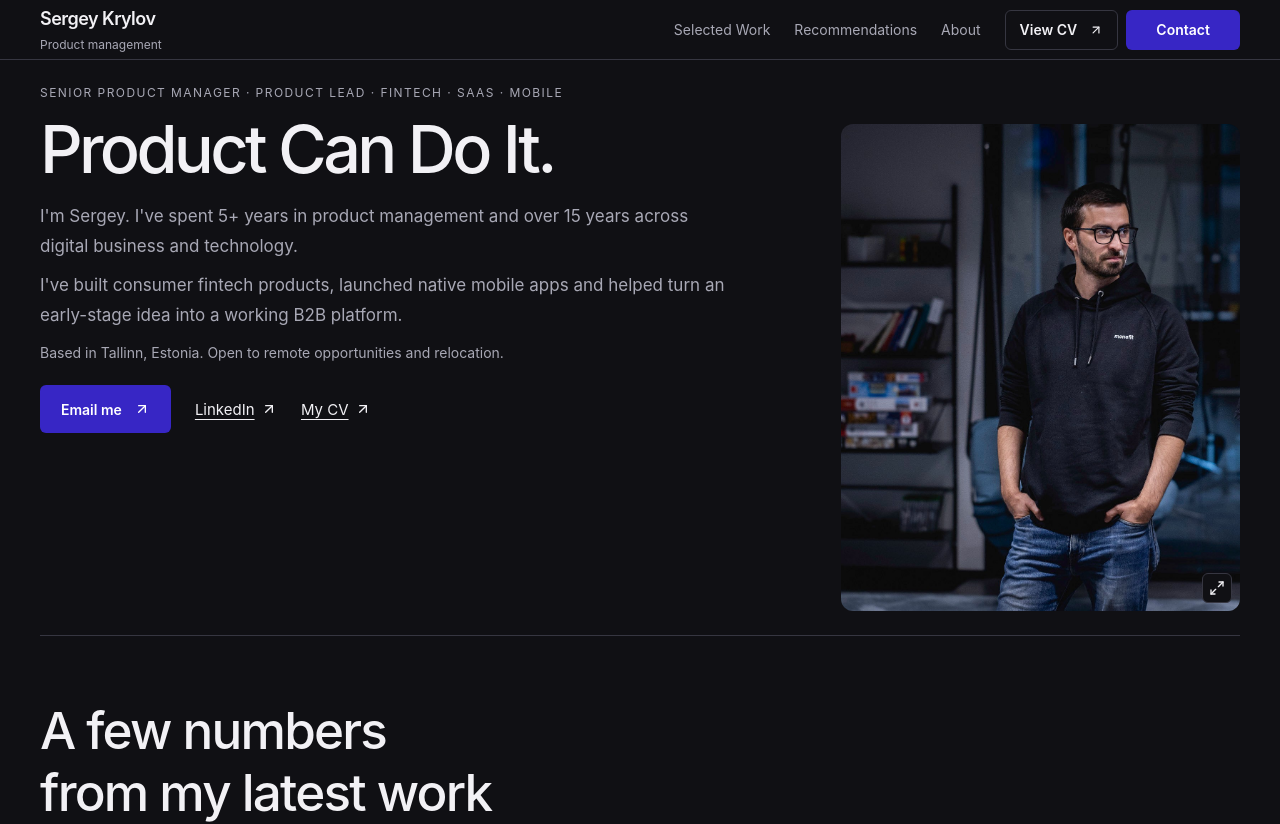
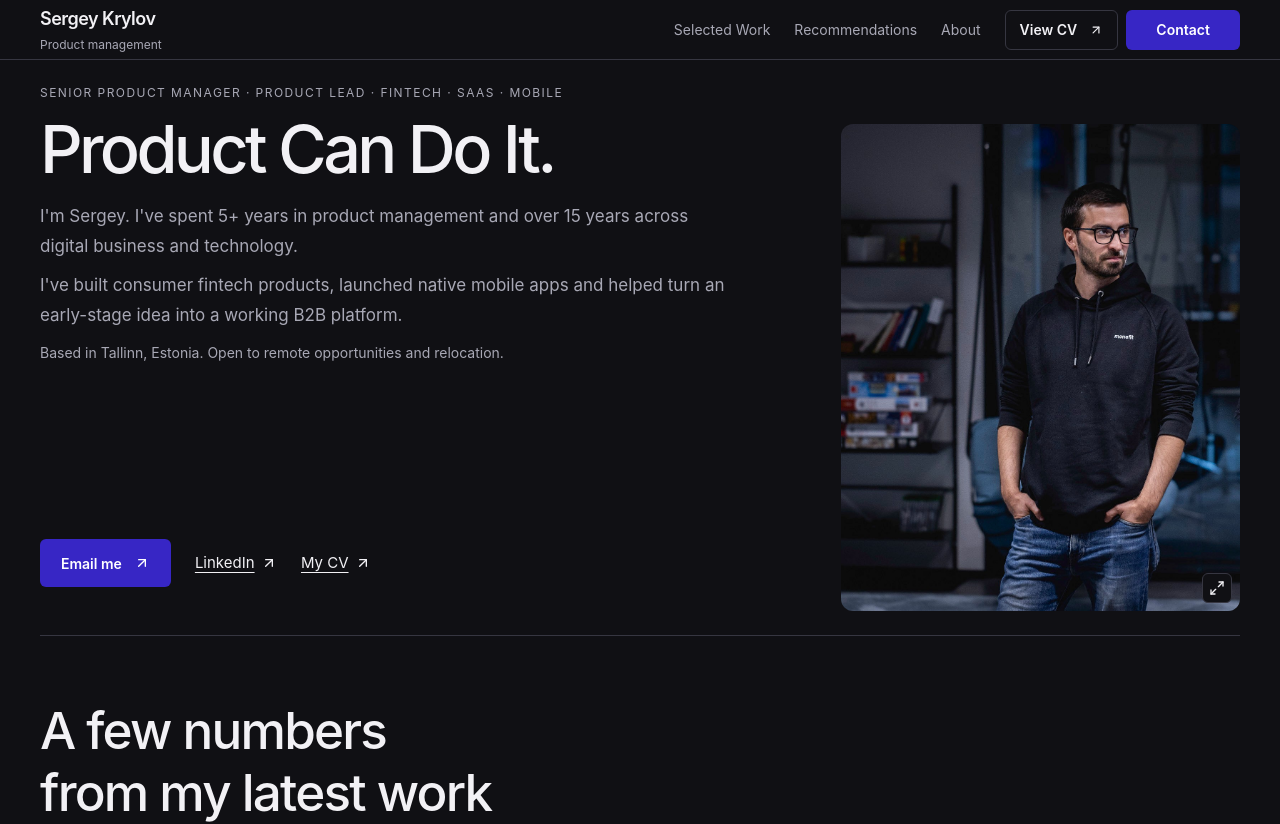
Before and after one commit to skrylov/portfolio_website, a React (Vite) app: page / in a window 1280 px wide. Shown: the top 824 px of the page. Built offline with nearby package versions, Linux system fonts and the light colour scheme.

Commit message:
Lower desktop hero actions toward portrait bottom (#51)

```diff
--- a/src/styles.css
+++ b/src/styles.css
@@ -187,6 +187,12 @@
   .portfolio-hero .action-row {
     grid-area: actions;
     margin-top: 1.25rem;
+  }
+  @media (min-width: 56rem) {
+    .portfolio-hero .action-row {
+      align-self: end;
+      margin-bottom: 1.5rem;
+    }
   }
   .portfolio-hero .text-link {
     display: inline-flex;
```
